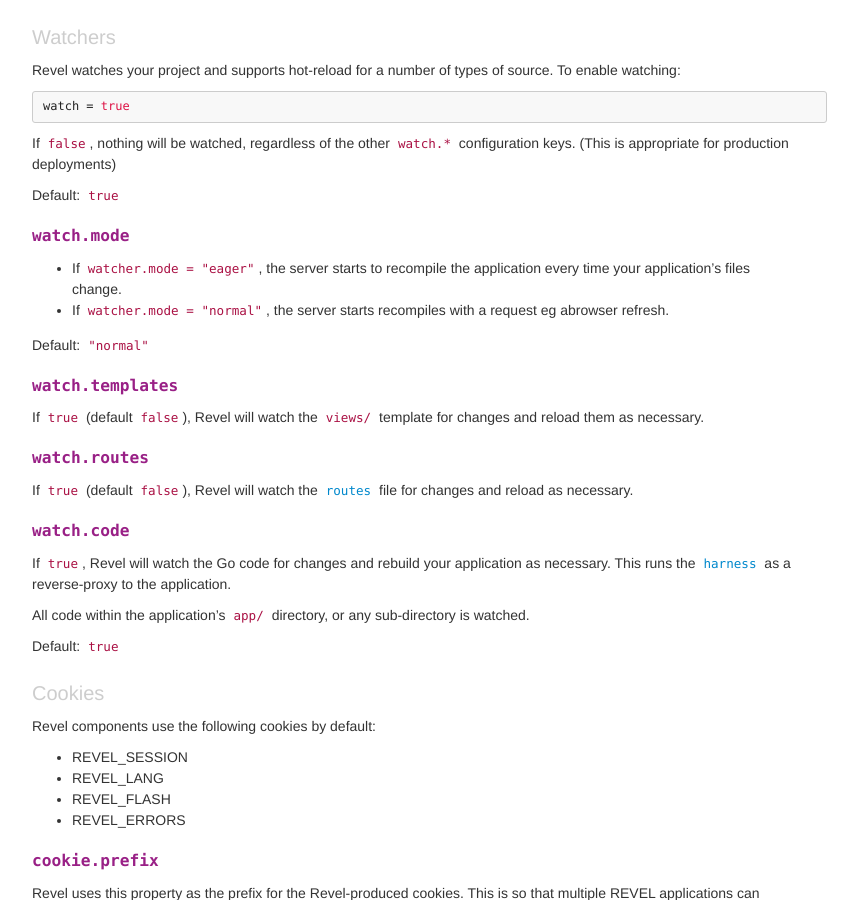
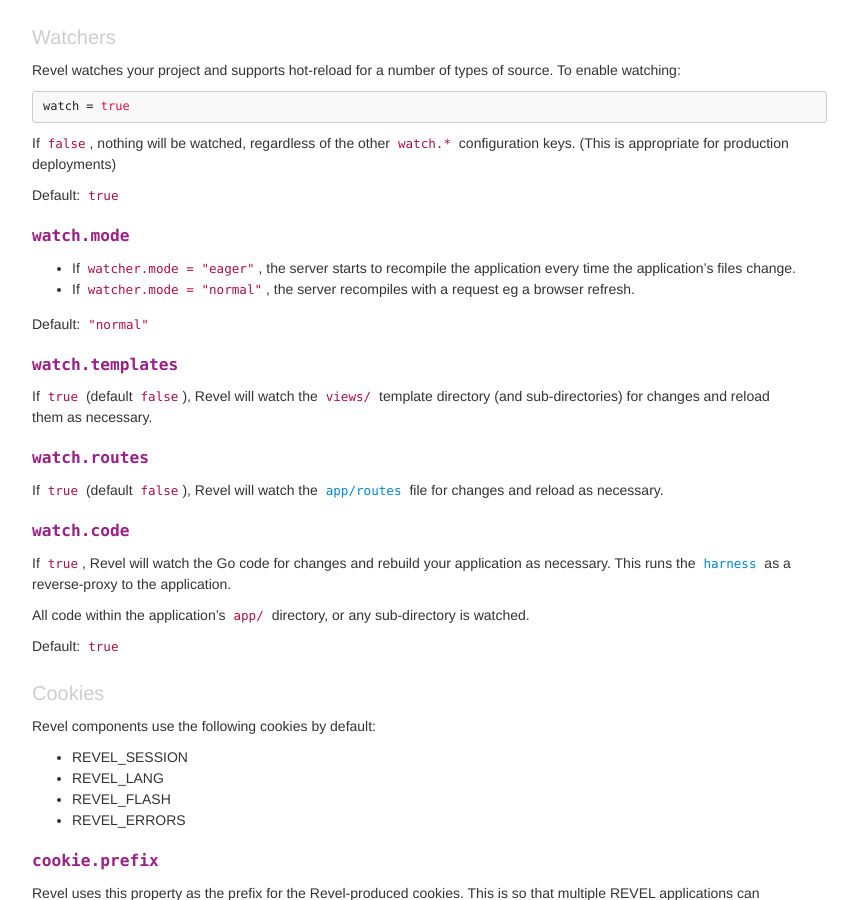
Before and after one commit to revel/revel.github.io, a Jekyll site: the page built from manual/appconf.md, in a window 1280 px wide and 900 px high, scrolled down 4648 px. Shown: the whole window, without its empty margins (358-1216 px from the left). Built offline with Jekyll 4.4.1, drawn with Linux system fonts in a browser that asks for light colours; nearby versions of some CDN libraries; comment, search, counter and statistics services are not loaded.

```diff
--- a/manual/appconf.md
+++ b/manual/appconf.md
@@ -290,20 +290,19 @@ Default: `true`
 
 #### `watch.mode`
 
-- If `watcher.mode = "eager"`, the server starts to recompile the application every time your application's files change.
-- If `watcher.mode = "normal"`, the server starts recompiles with a request eg abrowser refresh.
+- If `watcher.mode = "eager"`, the server starts to recompile the application every time the application's files change.
+- If `watcher.mode = "normal"`, the server recompiles with a request eg a browser refresh.
 
 Default: `"normal"`
 
 #### `watch.templates`
 
-If `true` (default `false`), Revel will watch the `views/` template for changes and reload them as necessary.
+If `true` (default `false`), Revel will watch the `views/` template directory (and sub-directories) for changes and reload them as necessary.
 
 
 #### `watch.routes`
 
-If `true` (default `false`), Revel will watch the [`routes`](routing.html) file for changes and reload as
-necessary.
+If `true` (default `false`), Revel will watch the [`app/routes`](routing.html) file for changes and reload as necessary.
 
 
 
```
Also changed, not shown: manual/debug.md (+6 -1 lines).
